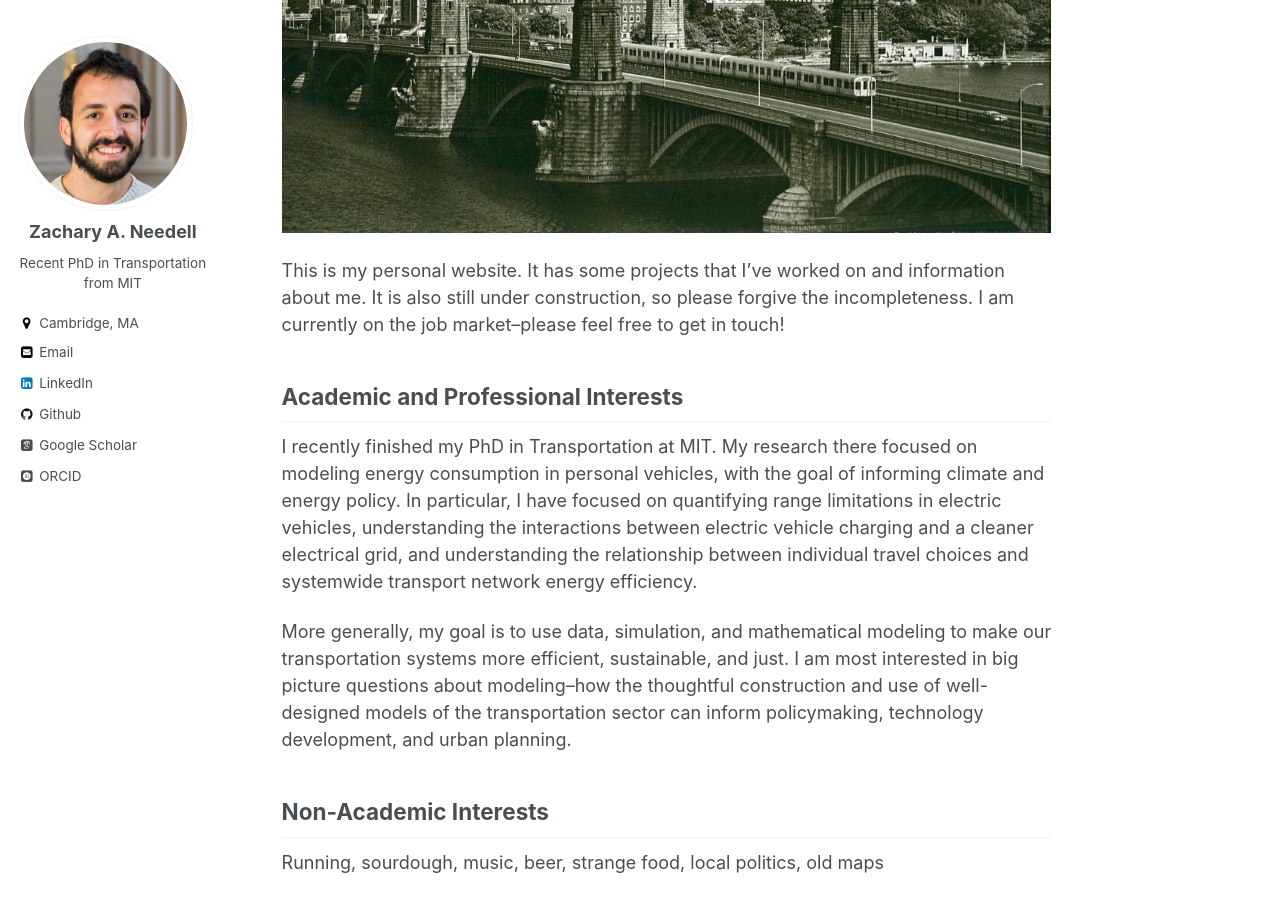
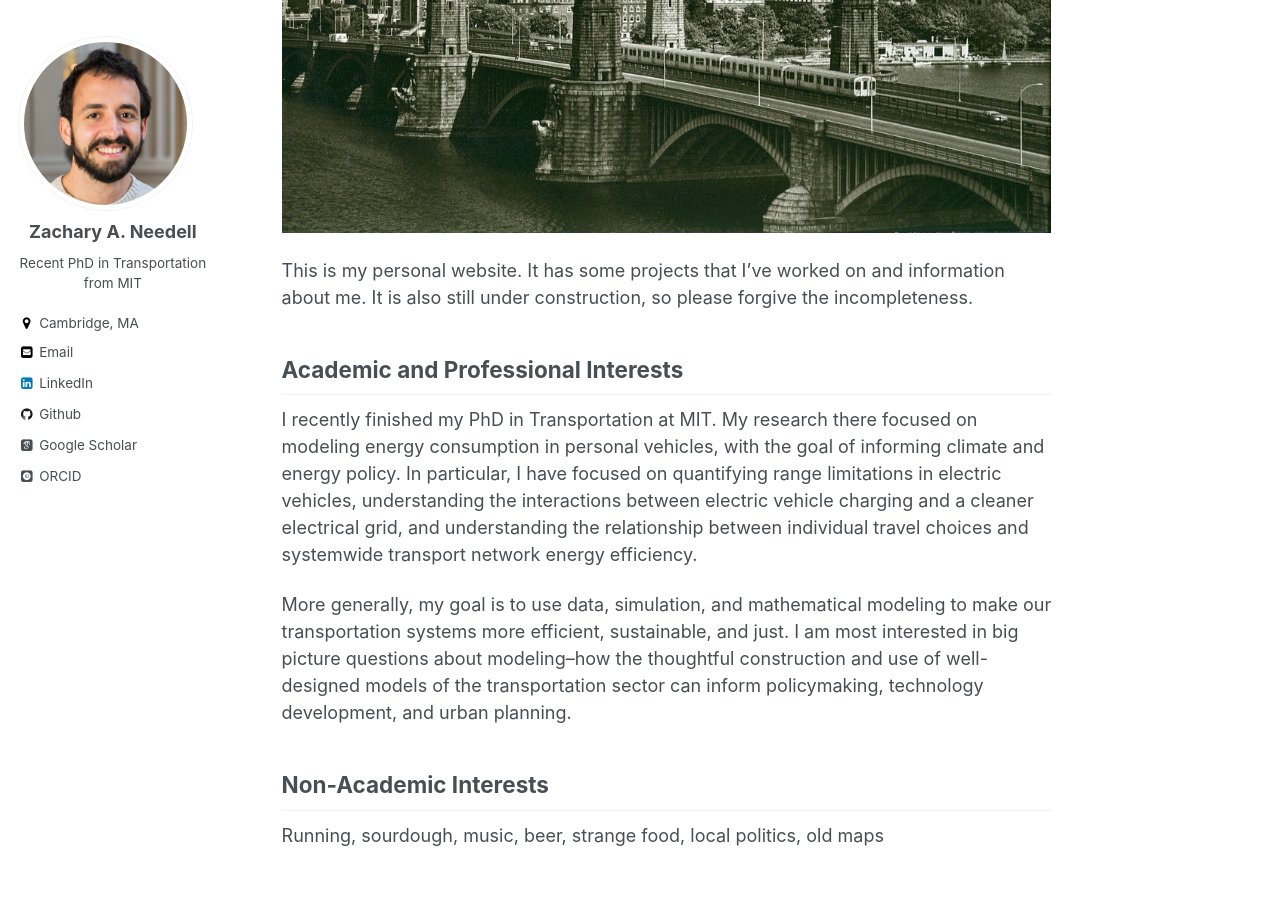
Before and after one commit to zneedell/zneedell.github.io, a Jekyll site: the page built from _pages/about.md, in a window 1280 px wide and 900 px high, scrolled down 487 px. Built offline with Jekyll 4.4.1, drawn with Linux system fonts in a browser that asks for light colours; some web fonts are replaced.

Commit message:
Take out job search

```diff
--- a/_pages/about.md
+++ b/_pages/about.md
@@ -12,7 +12,7 @@ redirect_from:
 ![Longfellow Bridge and the Red Line](images/longfellow.jpg "Photo collection of Brian J Cudahy")
 
 
-This is my personal website. It has some projects that I've worked on and information about me. It is also still under construction, so please forgive the incompleteness. I am currently on the job market--please feel free to get in touch!
+This is my personal website. It has some projects that I've worked on and information about me. It is also still under construction, so please forgive the incompleteness.
 
 Academic and Professional Interests
 ------
```
